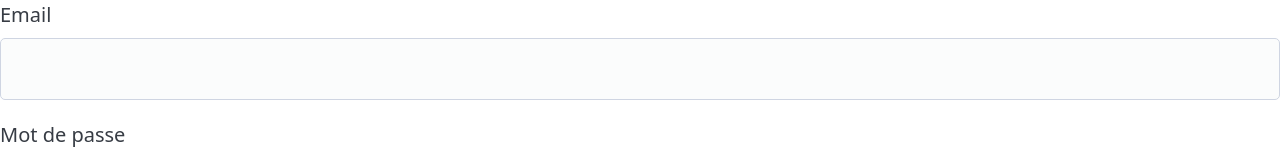
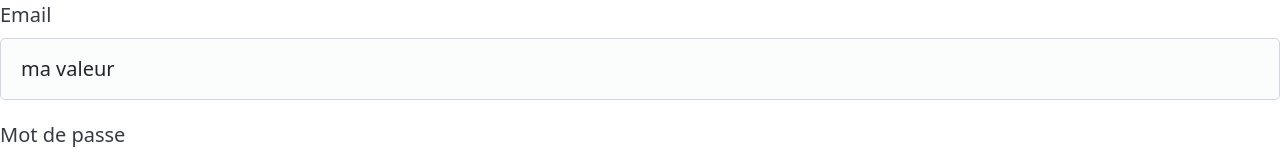
Before and after one commit to dferhod/angular-formation, an Angular app: page /login in a window 1280 px wide. Shown: the top 156 px of the page. Built offline with nearby package versions, Linux system fonts and the light colour scheme.

Commit message:
login component setValue

```diff
--- a/src/app/pages/login/login.component.ts
+++ b/src/app/pages/login/login.component.ts
@@ -1,4 +1,4 @@
-import { Component } from '@angular/core';
+import { Component, OnInit } from '@angular/core';
 import { FormControl, FormGroup, ReactiveFormsModule, Validators } from '@angular/forms';
 import { domainValidator } from '../../core/validators/domain.validator';
 
@@ -8,7 +8,7 @@ import { domainValidator } from '../../core/validators/domain.validator';
   imports: [ReactiveFormsModule],
   templateUrl: './login.component.html',
 })
-export class LoginComponent {
+export class LoginComponent implements OnInit {
   propEmail = new FormControl('', [
     Validators.required,
     Validators.minLength(3),
@@ -23,6 +23,10 @@ export class LoginComponent {
   ])
   submitted = false
 
+  ngOnInit(): void {
+    this.propEmail.setValue('ma valeur')
+  }
+
   login() {
     this.submitted = true
     if (this.myForm.invalid) return
```
